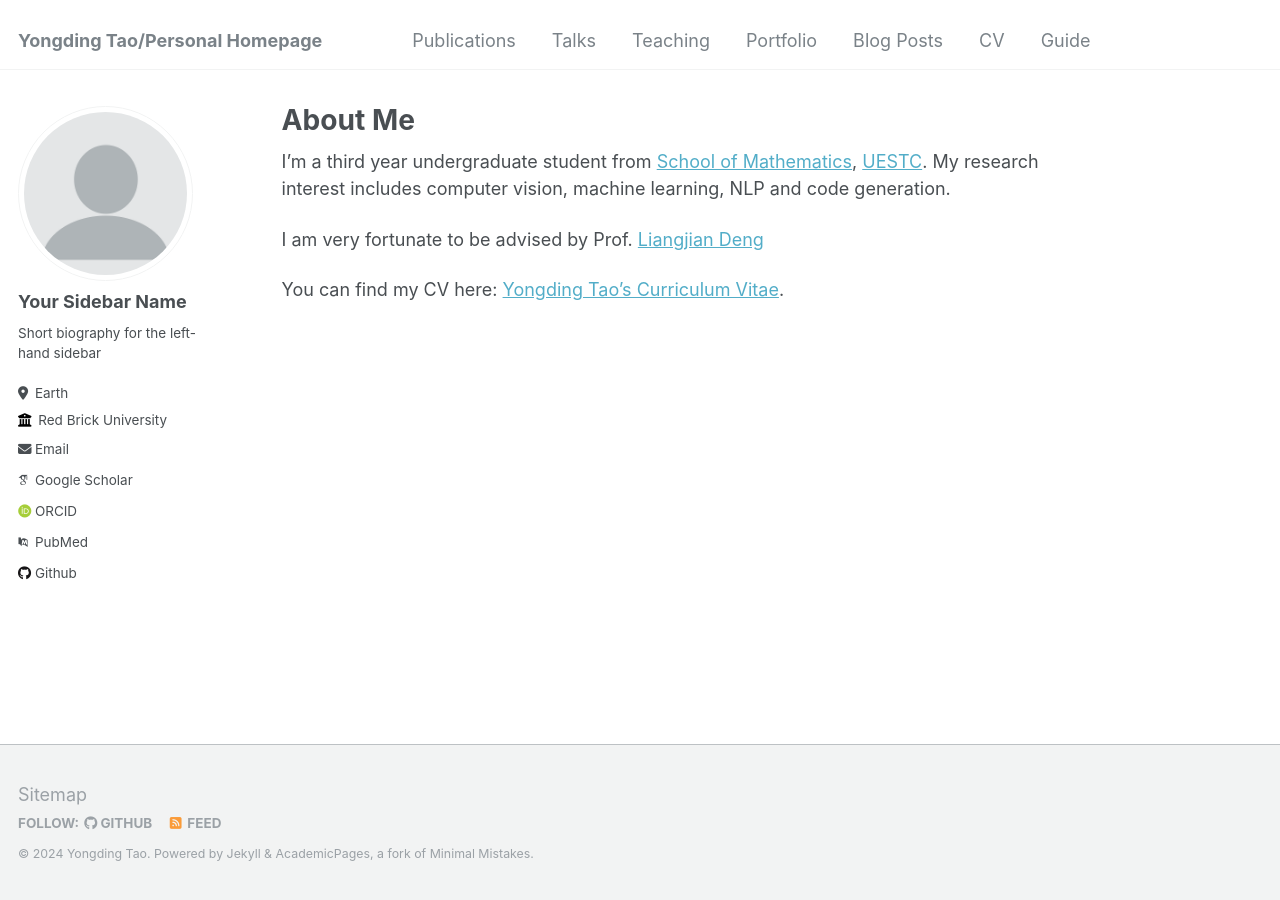
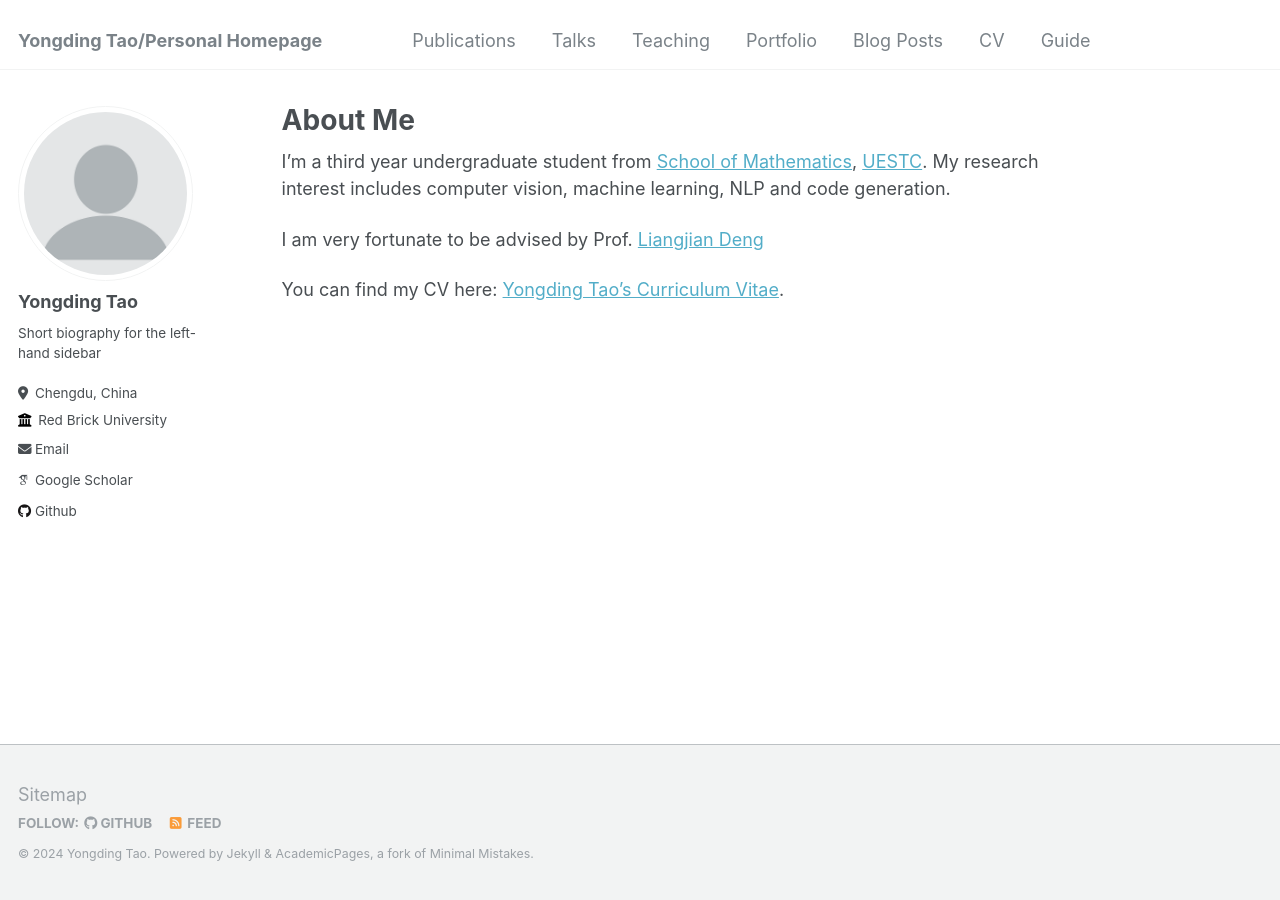
Before and after one commit to Yongding-Tao/Yongding-Tao.github.io, a Jekyll site: the page built from _pages/about.md, in a window 1280 px wide. Built offline with Jekyll 4.4.1, drawn with Linux system fonts in a browser that asks for light colours; some web fonts are replaced.

Commit message:
Update _config.yml

```diff
--- a/_config.yml
+++ b/_config.yml
@@ -22,21 +22,21 @@ repository               : "Yongding-Tao/Yongding-Tao.github.io"
 author:
   # Biographic information
   avatar           : "profile.png"
-  name             : "Your Sidebar Name"
+  name             : "Yongding Tao"
   pronouns         : # example: "she/her"
   bio              : "Short biography for the left-hand sidebar"
-  location         : "Earth"
+  location         : "Chengdu, China"
   employer         : "Red Brick University"
   uri              : # URL
-  email            : "none@example.org"
+  email            : "yongd.tao@gmail.com"
 
   # Academic websites
   arxiv            : # URL - Update with the correct link to your profile
-  googlescholar    : "https://scholar.google.com/citations?user=PS_CX0AAAAAJ"
+  googlescholar    : https://scholar.google.com/citations?user=RejcNLAAAAAJ # "https://scholar.google.com/citations?user=PS_CX0AAAAAJ"
   impactstory      : # URL
-  orcid            : "http://orcid.org/yourorcidurl"
+  orcid            : # "http://orcid.org/yourorcidurl"
   semantic         : # URL
-  pubmed           : "https://www.ncbi.nlm.nih.gov/pubmed/?term=john+snow"
+  pubmed           : # "https://www.ncbi.nlm.nih.gov/pubmed/?term=john+snow"
   researchgate     : # URL
 
   # Repositories and software development
```
